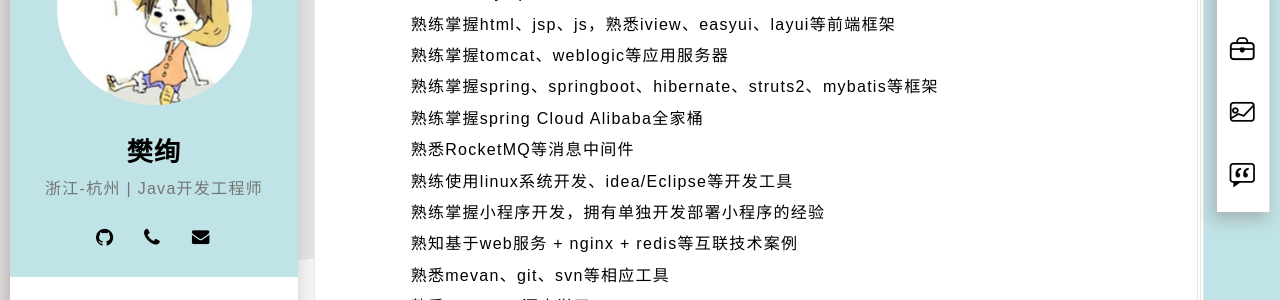
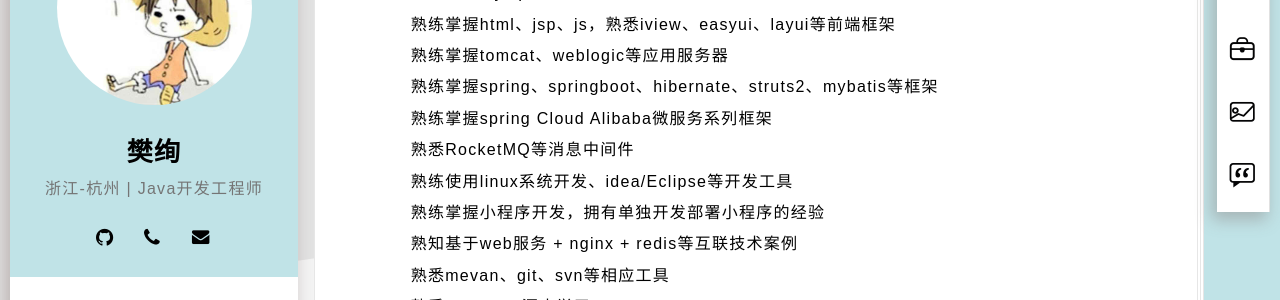
Before and after one commit to fanxuansoft/fanxuansoft.github.io, a Jekyll site: the page built from index.html, in a window 1280 px wide and 900 px high, scrolled down 349 px. Shown: the part 150-450 px from the top of the window. Built offline with Jekyll 4.4.1, drawn with Linux system fonts in a browser that asks for light colours; some web fonts are replaced.

Commit message:
Update resumer_02-profetional.html

```diff
--- a/_includes/resumer_02-profetional.html
+++ b/_includes/resumer_02-profetional.html
@@ -10,7 +10,7 @@
                 <dd>熟练掌握html、jsp、js，熟悉iview、easyui、layui等前端框架</dd>
                 <dd>熟练掌握tomcat、weblogic等应用服务器</dd>
                 <dd>熟练掌握spring、springboot、hibernate、struts2、mybatis等框架</dd>
-                <dd>熟练掌握spring Cloud Alibaba全家桶</dd>
+                <dd>熟练掌握spring Cloud Alibaba微服务系列框架</dd>
                 <dd>熟悉RocketMQ等消息中间件</dd>
                 <dd>熟练使用linux系统开发、idea/Eclipse等开发工具</dd>
                 <dd>熟练掌握小程序开发，拥有单独开发部署小程序的经验</dd>
```
